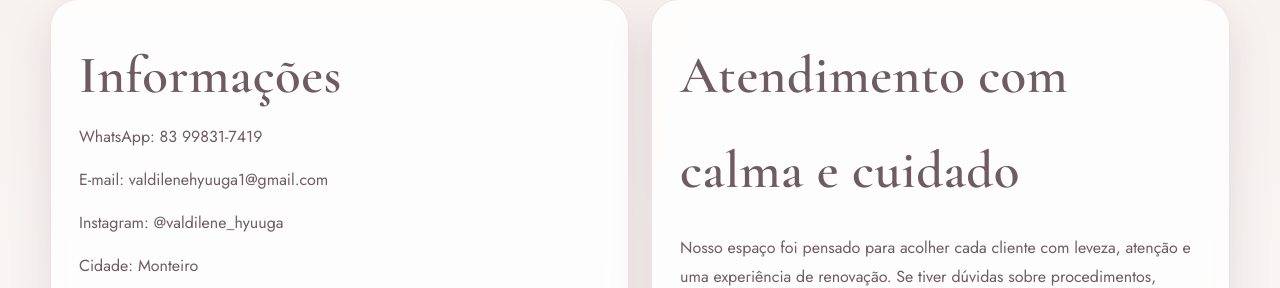
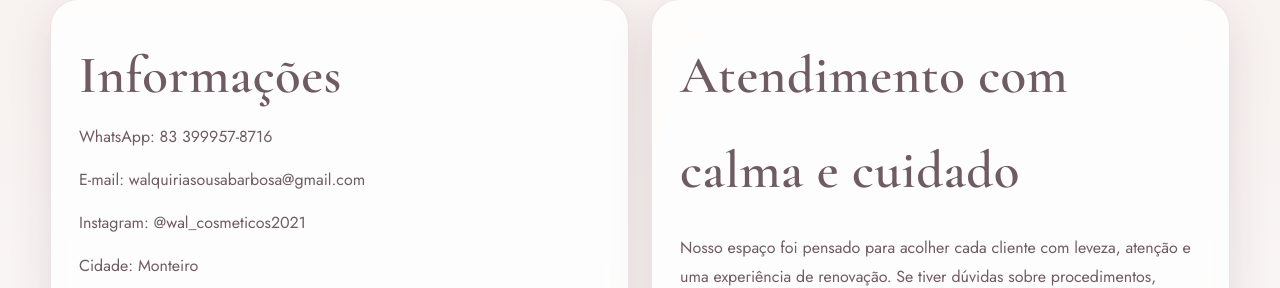
Before and after one commit to ErickGeovane0706/syra, a React (Vite) app in the folder syra-frontend/: page /contato in a window 1280 px wide. Shown: the part 644-932 px from the top of the page. Built offline with nearby package versions, Linux system fonts and the light colour scheme; no server answers.

Commit message:
correção dados de contato

```diff
--- a/syra-frontend/src/pages/ContactPage.jsx
+++ b/syra-frontend/src/pages/ContactPage.jsx
@@ -16,14 +16,14 @@ export default function ContactPage({ schedules, loading, session }) {
         <div className="card contact-card">
           <h2>Informações</h2>
           <div className="contact-items">
-            <a href="https://wa.me/5583998317419" target="_blank" rel="noreferrer">
-              WhatsApp: 83 99831-7419
+            <a href="https://wa.me/5583999578716" target="_blank" rel="noreferrer">
+              WhatsApp: 83 399957-8716
             </a>
-            <a href="mailto:valdilenehyuuga1@gmail.com">
-              E-mail: valdilenehyuuga1@gmail.com
+            <a href="mailto:walquiriasousabarbosa@gmail.com">
+              E-mail: walquiriasousabarbosa@gmail.com
             </a>
-            <a href="https://instagram.com/valdilene_hyuuga" target="_blank" rel="noreferrer">
-              Instagram: @valdilene_hyuuga
+            <a href="https://instagram.com/wal_cosmeticos2021" target="_blank" rel="noreferrer">
+              Instagram: @wal_cosmeticos2021
             </a>
             <span>Cidade: Monteiro</span>
             <span>Estado: Paraíba</span>
```
